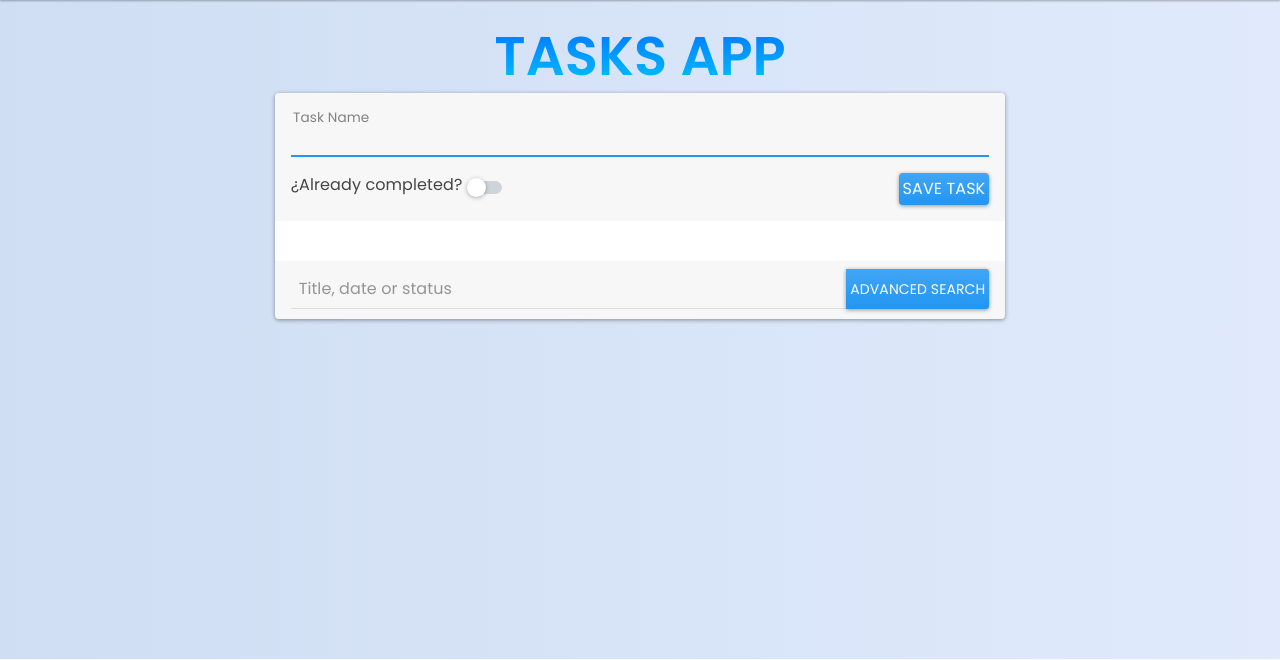
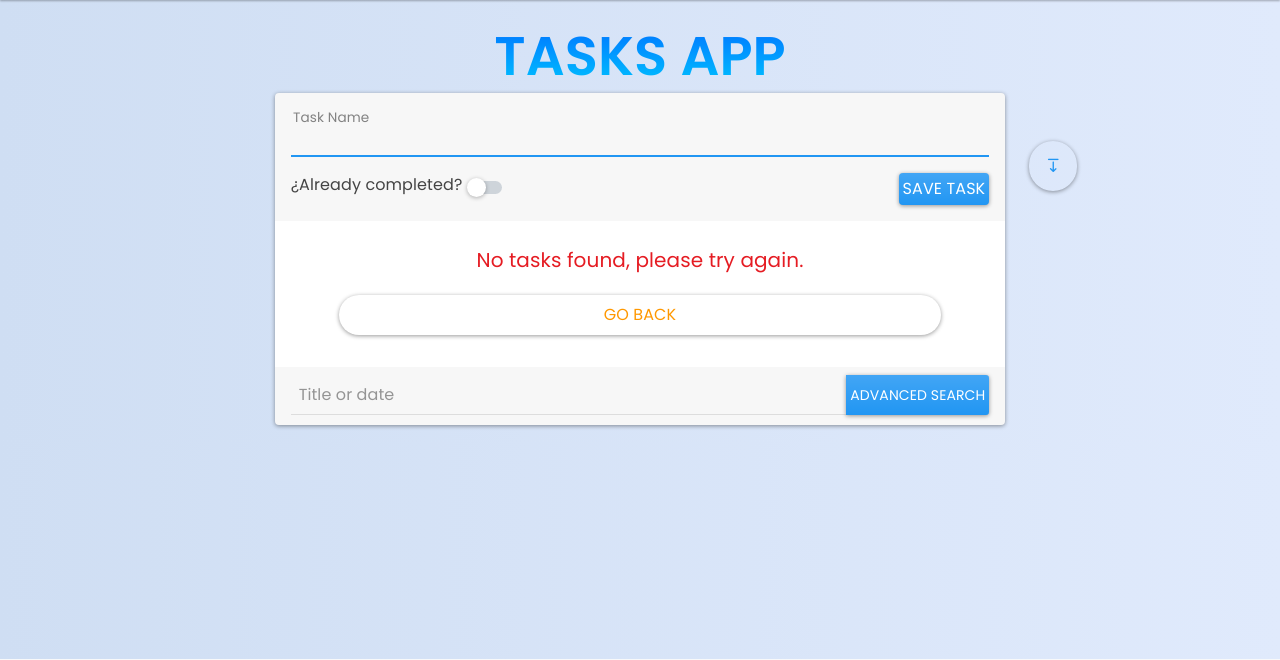
Before and after one commit to Constan-Edes/task-app, a Flask app: page /?order=1 in a window 1280 px wide. Shown: the part 68-728 px from the top of the page. Run offline with Flask 2, Linux system fonts and the light colour scheme; tables that the repository leaves empty hold one stand-in row (values such as "Sample post"); some libraries are stand-ins or nearby versions.

Commit message:
improvements added

```diff
--- a/app.py
+++ b/app.py
@@ -10,41 +10,38 @@ app.config["SQLALCHEMY_DATABASE_URI"] = 'sqlite:///db\\tasks.db'
 app.config["SQLALCHEMY_TRACK_MODIFICATIONS"] = False
 db.init_app(app)
 
-"""
-- Añadir titulo unico, verificar que no se repita en la base de datos al ingresar la tarea.
-- En el index imprimir solo las primeras 100 tareas (id order by desc, limit 100).
-- En la busqueda, buscar las tarea ingresada en las totales, que esten arriba de el indice 100.
-- Añadir una navbar para poner un input con la opcion de buscar (como en un carrito de compras).
-- Añadir una opcion (en la nav) para poder ordenar las tareas por fecha de creacion, estado de completado o incompleto.
-"""
-
 
 # ======== Aqui empiezan las rutas ========
 # ======== Agrega una tarea ========
 @app.route('/')
 def home():
+    # imprime las primeras 60 tareas mas recientes de la base de datos
+    # para acceder al resto se pueden usar las busquedas
 
-    filter = request.args.get('filter', default = None)
-    if( filter == '1'):
-        tareas = db.session.query(Tasks).filter(Tasks.status == 1).order_by(desc(Tasks.id)).all()
-    elif ( filter == '0'):
-        tareas = db.session.query(Tasks).filter(Tasks.status == 0).order_by(desc(Tasks.id)).all()
+    # orden = request.args.get('order', default=0)
+    # orden = 0 -> ordena por id descendente (mas reciente)
+    # orden = 1 -> ordena por id ascendente (mas antiguo)
+    # proximamente se apuntara a ordenar por abecedario y mas de un orden a la vez
+
+    filter = request.args.get('filter', default=None)
+    # filter = 1 -> pendientes
+    # filter = 2 -> completadas
+    # filter = None -> todas
+
+    if filter !=  None:
+        tareas = db.session.query(Tasks).filter(Tasks.status == filter).order_by(desc(Tasks.id)).limit(60).all()
     else:
-        tareas = db.session.query(Tasks).order_by(desc(Tasks.id)).all()
+        tareas = db.session.query(Tasks).order_by(desc(Tasks.id)).limit(60).all()
 
     return render_template('index.html', tareas=tareas, filter=filter)
 
-@app.route('/search')
-def search():
-    return render_template('search.html')
 
-# Agrega una tarea
+# Agrega una tarea, no deja agregar una tarea vacia, ni repetida
 @app.route('/agregar', methods=['POST'])
 def agregar():
     try:
         if request.method == 'POST':
             tarea = request.form.get('tarea')
-
             tarea = tarea.strip()
             tarea = tarea.capitalize()
             repetida = Tasks.query.filter(Tasks.title == tarea).first()
@@ -72,6 +69,8 @@ def agregar():
 
 
 # Muestra todas las tareas en formato JSON (sin estilos)
+# Falses = Completadas
+# Trues = Pendientes
 @app.route('/tareas')
 def get_tareas():
     try:
@@ -84,7 +83,7 @@ def get_tareas():
         return jsonify({'msg': 'Ha ocurrido un error.'}), 500
 
 
-# marca una tarea como completada
+# marca una tarea como completada o pendiente (switch)
 @app.route('/done/<int:id>')
 def done(id):
     try:
@@ -103,7 +102,7 @@ def done(id):
         return jsonify({'msg': 'Ha ocurrido un error.'}), 500
 
 
-# elimina una tarea
+# elimina una tarea de la base de datos
 @app.route('/delete/<int:id>')
 def borrar_tarea(id):
     try:
@@ -117,57 +116,34 @@ def borrar_tarea(id):
         return jsonify({'msg': 'Ha ocurrido un error.'}), 500
 
 
-
-# Muestra las tareas False = completadas
-@app.route('/completadas')
-def get_completadas():
-    pass
-
-
-# Muestra las tareas Trues = Pendientes
-@app.route('/pendientes')
-def get_pendientes():
-    pass
-
-
 # busca las tareas por titulo
 @app.route('/busqueda', methods=['GET'])
 def busqueda_titulo():
     try:
         search_title = request.args['title']
-        resultado = Tasks.query.filter(Tasks.title.like('%' + search_title + '%')).first()
+        resultado =  db.session.query(Tasks).filter(Tasks.title.like(f'%{search_title}%'))
 
-        if resultado:
-            return jsonify(resultado.serialize()), 200
+        if resultado.count() == 0:
+            return render_template('index.html', tareas=[], filter=None)
         else:
-            return jsonify({'msg': 'La tarea no existe.'}), 200
+            return render_template('index.html', tareas=resultado)
 
     except Exception as e:
         exception('[SERVER]: Error -> {}'.format(e))
         return jsonify({'msg': 'Ha ocurrido un error'}), 500
 
 
-# busca las tareas por titulo, fecha y status
+# busca las tareas por titulo o fecha
 @app.route('/busqueda/total' , methods=['GET'])
 def busqueda_total():
     try:
-        fields = {}
+        search = request.args['search_adv']
+        resultado =  db.session.query(Tasks).filter(Tasks.date.like(f'%{search}%') | Tasks.title.like(f'%{search}%'))
 
-        if 'title' in request.args:
-            fields['title'] = request.args['title']
-
-        if 'status' in request.args:
-            fields['status'] = request.args['status']
-
-        if 'date' in request.args:
-            fields['date'] = request.args['date']
-
-        resultado = Tasks.query.filter_by(**fields).first()
-
-        if resultado:
-            return jsonify(resultado.serialize()), 200
+        if resultado.count() == 0:
+            return render_template('index.html', tareas=[], filter=None)
         else:
-            return jsonify({'msg': 'La tarea no existe.'}), 200
+            return render_template('index.html', tareas=resultado)
 
     except Exception as e:
         exception('[SERVER]: Error -> {}'.format(e))
@@ -175,7 +151,6 @@ def busqueda_total():
 
 
 
-
 # ======== Aqui terminan las rutas ========
 if __name__ == '__main__':
     app.run(host="0.0.0.0", port=8000, debug=True)
--- a/static/css/style.css
+++ b/static/css/style.css
@@ -25,8 +25,13 @@ body {
     color: #cfcfcf !important;
 }
 
+#card-end-separation{
+    margin-top: 1rem !important;
+}
+
 #footer {
     position: fixed;
+
     background-color: #cfdef3;
     bottom: 0px;
     left: 0px;
--- a/templates/index.html
+++ b/templates/index.html
@@ -3,6 +3,7 @@
 {% block title %} Task App {% endblock %}
 
 {% block body %}
+
 <nav class="navbar navbar-expand-lg p-1 navbar-dark bg-primary">
     <div class="container-fluid">
         <a class="navbar-brand" href="/">
@@ -18,13 +19,19 @@
                     <a class="nav-link ms-4 fs-6" href="/?filter=0">Completed</a>
                 </li>
                 <li class="nav-item">
-                    <a class="nav-link fs-6 ms-3" href="{{url_for('get_pendientes')}}">Pending</a>
+                    <a class="nav-link fs-6 ms-3" href="/?filter=1">Pending</a>
                 </li>
             </ul>
-            <form class="d-flex">
+                <!-- <ul class="navbar-nav ml-auto">
+                    <li class="nav-item">
+                        <a class="nav-link fs-6 me-3" href="/?order=1">Change order</a>
+                    </li>
+                </ul> -->
+            <form class="d-flex" action="{{url_for('busqueda_titulo')}}" method="GET">
                 <div class="input-group">
-                    <input type="text" class="form-control me-sm-2 p-1 " placeholder="Search by title">
-                    <button class="btn p-1 btn-secondary" type="button" id="button-addon2">Search <i
+                    <input type="text" class="form-control me-sm-2 p-1 fs-6" name="title" placeholder="Search by title"
+                        required>
+                    <button class="btn p-1 btn-secondary fs-6" type="submit" id="button-addon2">Search <i
                             class="uil uil-search-alt"></i></button>
                 </div>
             </form>
@@ -55,10 +62,15 @@
                     </form>
                 </div>
                 <div class="card-body mt-2">
+                    {% if not tareas %}
+                    <div class="container px-5">
+                        <p class="text-center fs-5 text-danger">No tasks found, please try again.</p>
+                        <a class="text-center btn btn-outline-warning rounded-pill d-flex justify-content-center p-2"
+                            href="{{url_for('home')}}">Go Back</a>
+                    </div>
+                    {% endif %}
                     <ul class="list-group">
                         {% for t in tareas %}
-                        {% if filter %}
-                        {% if filter == 0 and t.status == 0 %}
                         <li class="list-group-item mb-1">
                             <span {% if t.status == 0 %} id="done" {% endif %}
                                 class="fs-6  fw-bolder">&#8594;&nbsp;{{t.title}}</span>
@@ -69,45 +81,24 @@
                                 <a href="/delete/{{t.id}}" class="btn btn-sm btn-danger">Delete</a>
                             </div>
                         </li>
-                        {% endif %}
-                        {% if filter == 1 and t.status == 1 %}
-                        <li class="list-group-item mb-1">
-                            <span {% if t.status == 0 %} id="done" {% endif %}
-                                class="fs-6 fw-bolder">&#8594;&nbsp;{{t.title}}</span>
-                            <div class="d-flex">
-                                <p class="text-start text-primary fst-normal flex-grow-1 m-0 mt-2"
-                                    {% if t.status == 0 %} id="done-date" {% endif %}>{{t.date}}</p>
-                                <a href="/done/{{t.id}}" class="btn btn-sm btn-success me-2">Done</a>
-                                <a href="/delete/{{t.id}}" class="btn btn-sm btn-danger">Delete</a>
-                            </div>
-                        </li>
-                        {% endif %}
-                        {% else %}
-                        <li class="list-group-item mb-1">
-                            <span {% if t.status == 0 %} id="done" {% endif %}
-                                class="fs-6  fw-bolder">&#8594;&nbsp;{{t.title}}</span>
-                            <div class="d-flex">
-                                <p class="text-start text-primary fst-normal flex-grow-1 m-0 mt-2"
-                                    {% if t.status == 0 %} id="done-date" {% endif %}>{{t.date}}</p>
-                                <a href="/done/{{t.id}}" class="btn btn-sm btn-success me-2">Done</a>
-                                <a href="/delete/{{t.id}}" class="btn btn-sm btn-danger">Delete</a>
-                            </div>
-                        </li>
-                        {% endif %}
                         {% endfor %}
                     </ul>
                 </div>
-                <div class="card-footer">
-                    <form action="{{url_for('busqueda_total')}}" class="form-check p-0">
+                <div class="card-footer mt-5" id="card-end-separation">
+                    <form action="{{ url_for('busqueda_total') }}" class="form-check p-0" method="GET">
                         <div class="input-group ">
-                            <input type="text" class="form-control m-0 p-2" placeholder="Title, date or status">
-                            <button class="btn btn-sm btn-primary m-0 p-1" type="button" id="button-addon2">Advanced
+                            <input type="text" class="form-control m-0 p-2" name="search_adv"
+                                placeholder="Title or date" required>
+                            <button class="btn btn-sm btn-primary m-0 p-1" type="submit" id="button-addon2">Advanced
                                 Search</button>
                         </div>
                     </form>
-                    <div id="search"></div>
                 </div>
             </div>
+            <div class="" id="search"></div>
+        </div>
+        <div class="col-1 mt-5 ">
+            <a class="btn btn-outline-primary rounded-pill mb-5 " href="#search"><i class="uil uil-arrow-from-top"></i></a>
         </div>
     </div>
 </main>
@@ -117,12 +108,9 @@
         <div class="p-0 text-center">
             <p class="m-0 p-0 text-center text-primary">Constantino Edes</p>
             <span class="text-primary">2022</span>
-
         </div>
-
     </div>
     <hr class="m-0">
 </footer>
 
-
 {% endblock %}
```
Also changed, not shown: README.md, 1 other file.
